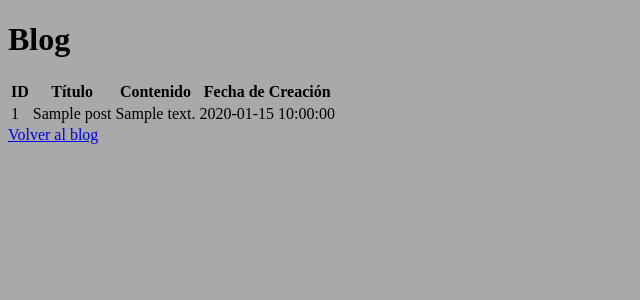
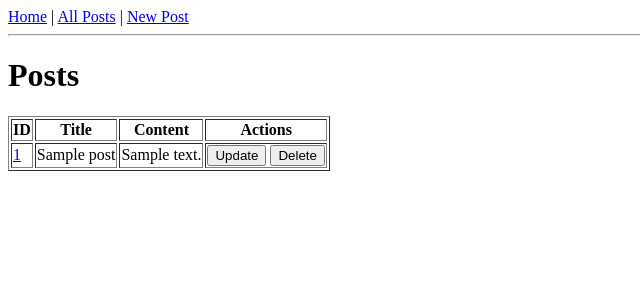
Before and after one commit to jorgeav527/202601-206V, a Flask app: template templates/post/list.html in a window 1280 px wide. Shown: the top 300 px of the page, without its empty margins (0-640 px from the left). Run offline with Flask 3, Linux system fonts and the light colour scheme; the template is opened without the code that fills it: most values are stand-ins (such as "Sample title", 1, 10 or a date in 2020).

Commit message:
feat: basic routes are finished

```diff
--- a/main.py
+++ b/main.py
@@ -1,23 +1,99 @@
-from flask import Flask, render_template
 import sqlite3
+
+from flask import Flask, flash, redirect, render_template, request, url_for, abort
 
 app = Flask(__name__)
 
+
 def get_db_connection():
-    conn = sqlite3.connect('basedatos.db')
+    conn = sqlite3.connect("basedatos.db")
     conn.row_factory = sqlite3.Row
     return conn
 
-@app.route('/', methods=['GET'])
+
+@app.route("/", methods=["GET"])
 def home():
-    return render_template('index.html')
+    return render_template("index.html")
 
-@app.route('/post', methods=['GET'])
+
+def get_post(post_id):
+    conn = get_db_connection()
+    post = conn.execute("SELECT * FROM posts WHERE id = ?", (post_id,)).fetchone()
+    conn.close()
+    if post is None:
+        abort(404)
+    return post
+
+
+@app.route("/post", methods=["GET"])
 def get_all_post():
     conn = get_db_connection()
-    posts = conn.execute('SELECT * FROM posts').fetchall()
+    posts = conn.execute("SELECT * FROM posts").fetchall()
     conn.close()
-    return render_template('post/list.html', posts=posts)
+    return render_template("post/list.html", posts=posts)
+
+
+@app.route("/post/create", methods=("GET", "POST"))
+def create():
+    if request.method == "POST":
+        title = request.form["title"]
+        content = request.form["content"]
+
+        if not title or not content:
+            flash("Title is required!")
+        else:
+            conn = get_db_connection()
+            conn.execute(
+                "INSERT INTO posts (title, content) VALUES (?, ?)", (title, content)
+            )
+            conn.commit()
+            conn.close()
+            return redirect(url_for("get_all_post"))
+
+    if request.method == "GET":
+        return render_template("post/create.html")
+
+
+@app.route("/post/<int:id>")
+def get_post_detail(id):
+    post = get_post(id)
+    return render_template("post/single.html", post=post)
+
+
+@app.route("/post/<int:id>/edit", methods=("GET", "POST"))
+def edit(id):
+    post = get_post(id)
+
+    if request.method == "POST":
+        title = request.form["title"]
+        content = request.form["content"]
+
+        if not title:
+            flash("Title is required!")
+        else:
+            conn = get_db_connection()
+            conn.execute(
+                "UPDATE posts SET title = ?, content = ? WHERE id = ?",
+                (title, content, id),
+            )
+            conn.commit()
+            conn.close()
+            return redirect(url_for("get_all_post"))
+
+    if request.method == "GET":
+        return render_template("post/update.html", post=post)
+
+
+@app.route("/post/<int:id>/delete", methods=("POST",))
+def delete(id):
+    post = get_post(id)
+    conn = get_db_connection()
+    conn.execute("DELETE FROM posts WHERE id = ?", (id,))
+    conn.commit()
+    conn.close()
+    flash('"{}" was successfully deleted!'.format(post["title"]))
+    return redirect(url_for("get_all_post"))
+
 
 @app.route("/checkheald")
 def hello_world():
--- /dev/null
+++ b/schema.sql
@@ -0,0 +1,9 @@
+
+DROP TABLE IF EXISTS posts;
+
+CREATE TABLE posts (
+    id INTEGER PRIMARY KEY AUTOINCREMENT,
+    created TIMESTAMP NOT NULL DEFAULT CURRENT_TIMESTAMP,
+    title TEXT NOT NULL,
+    content TEXT NOT NULL
+);
--- a/templates/base.html
+++ b/templates/base.html
@@ -1,14 +1,11 @@
 <!DOCTYPE html>
-<html lang="en">
-    <head>
-        <meta charset="UTF-8">
-        <meta name="viewport" content="width=device-width, initial-scale=1.0">
-        <title>Document</title>
-        <link rel="stylesheet" href="{{ url_for('static', filename='main.css') }}">
-    </head>
-    <body>
-        <h1>Blog</h1>
-        {% block content %}
-        {% endblock content %}
-    </body>
+<html>
+<head>
+    <title>{% block title %}{% endblock %}</title>
+</head>
+<body>
+    {% include 'navbar.html' %}
+    <hr>
+    {% block content %}{% endblock %}
+</body>
 </html>
--- /dev/null
+++ b/templates/navbar.html
@@ -0,0 +1,5 @@
+<nav>
+    <a href="{{ url_for('home') }}">Home</a> |
+    <a href="{{ url_for('get_all_post') }}">All Posts</a> |
+    <a href="{{ url_for('create') }}">New Post</a>
+</nav>
--- a/templates/post/list.html
+++ b/templates/post/list.html
@@ -1,28 +1,34 @@
 {% extends "base.html" %}
 
+{% block title %}Posts{% endblock %}
+
 {% block content %}
-<table class="">
+    <h1>Posts</h1>
+    <table border="1">
         <thead>
             <tr>
                 <th>ID</th>
-      <th>Título</th>
-      <th>Contenido</th>
-      <th>Fecha de Creación</th>
+                <th>Title</th>
+                <th>Content</th>
+                <th>Actions</th>
             </tr>
         </thead>
         <tbody>
             {% for post in posts %}
             <tr>
-      <td>{{ post['id'] }}</td>
+                <td>
+                    <a href="{{ url_for('get_post_detail', id=post['id']) }}">{{ post['id'] }}</a>
+                </td>
                 <td>{{ post['title'] }}</td>
                 <td>{{ post['content'] }}</td>
-      <td>{{ post['created'] }}</td>
+                <td>
+                    <a href="{{ url_for('edit', id=post['id']) }}"><button>Update</button></a>
+                    <form action="{{ url_for('delete', id=post['id']) }}" method="POST" style="display:inline;">
+                        <button type="submit" onclick="return confirm('Delete?')">Delete</button>
+                    </form>
+                </td>
             </tr>
             {% endfor %}
         </tbody>
     </table>
-
-<a href="{{ url_for('home') }}" class="btn btn-primary">
-    Volver al blog
-</a>
-{% endblock content %}
+{% endblock %}
```
Also changed, not shown: init_db.py (added, +31 -0 lines), templates/post/create.html (added, +12 -0 lines), templates/post/single.html (added, +13 -0 lines), templates/post/update.html (added, +14 -0 lines). Lines whose indentation alone changed are shown as unchanged.
